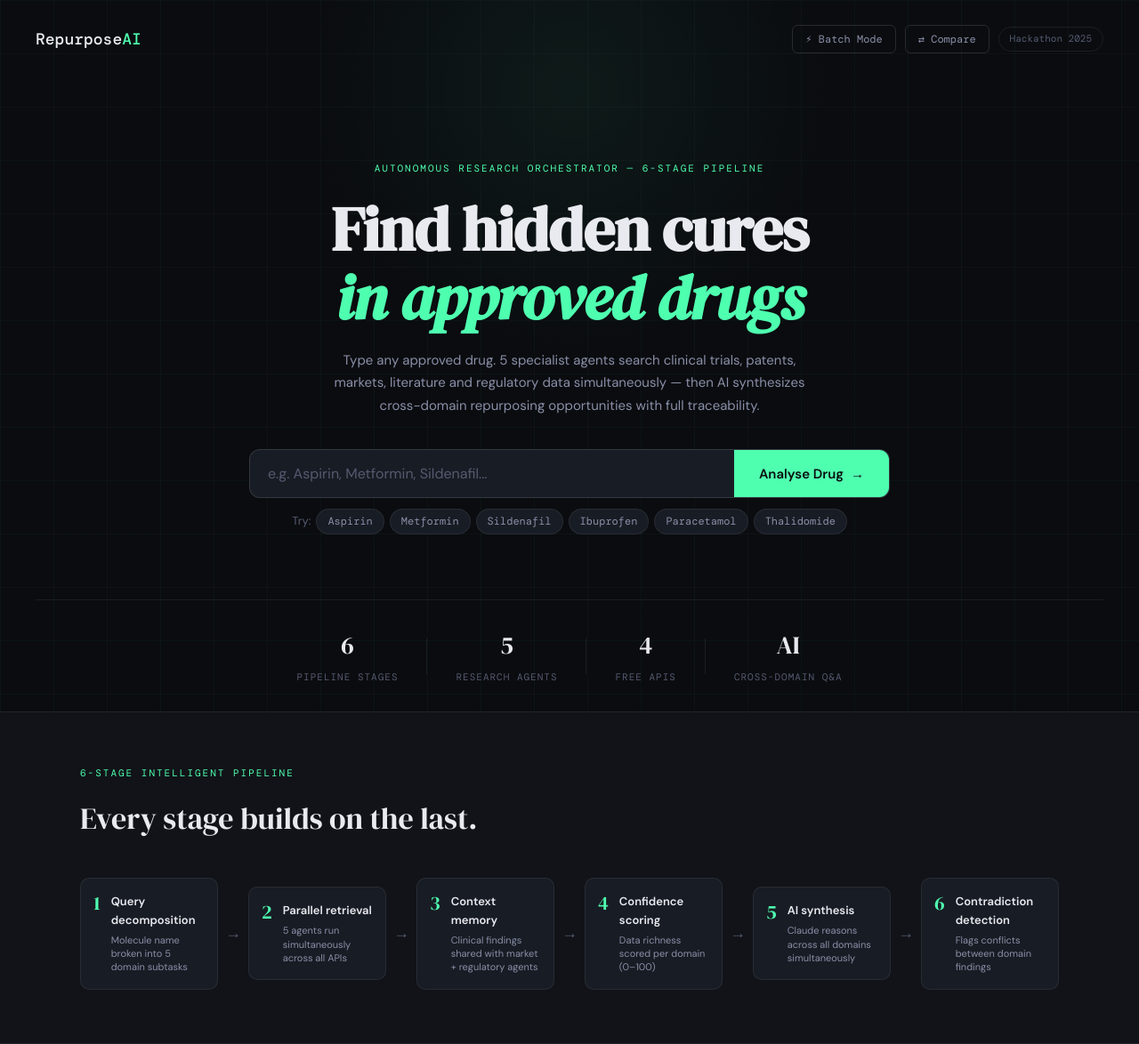
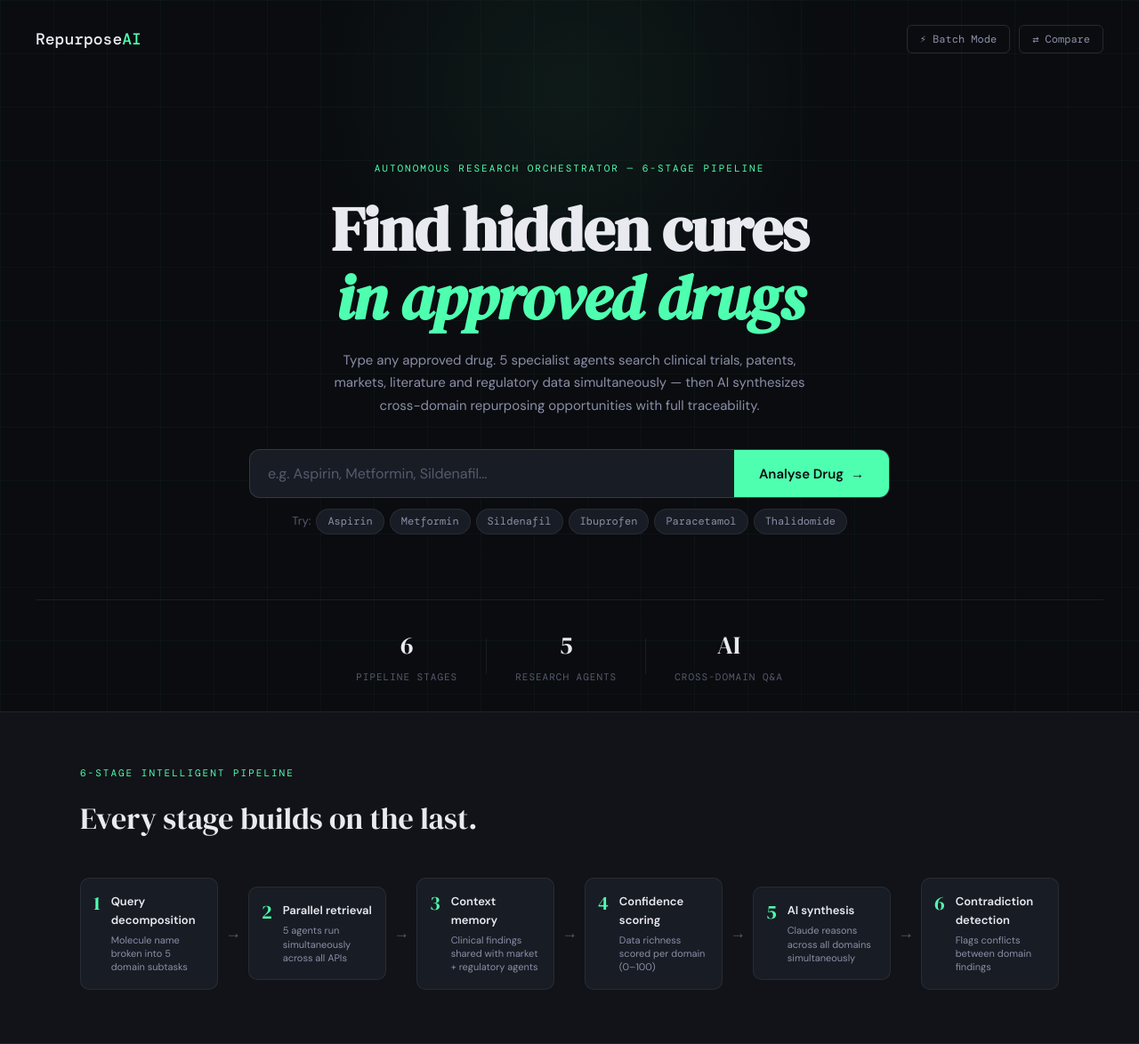
Before and after one commit to Baarath-Arumugaraja/MVP, a Flask app: page / in a window 1280 px wide. Shown: the whole page at 89% size. Run offline with Flask 3, Linux system fonts and the light colour scheme; some libraries are stand-ins or nearby versions.

Commit message:
Remove Hackathon tag and Free APIs stat
Removed 'Hackathon 2025' tag and 'Free APIs' stat from the index.html.

```diff
--- a/frontend/templates/index.html
+++ b/frontend/templates/index.html
@@ -19,7 +19,6 @@
     <div class="nav-right">
       <button class="nav-btn" onclick="showSection('batch-section')">⚡ Batch Mode</button>
       <button class="nav-btn" onclick="showSection('compare-section')">⇄ Compare</button>
-      <div class="nav-tag">Hackathon 2025</div>
     </div>
   </nav>
   <div class="hero-content">
@@ -47,8 +46,6 @@
     <div class="stat"><span class="stat-num">6</span><span class="stat-label">Pipeline stages</span></div>
     <div class="stat-div"></div>
     <div class="stat"><span class="stat-num">5</span><span class="stat-label">Research agents</span></div>
-    <div class="stat-div"></div>
-    <div class="stat"><span class="stat-num">4</span><span class="stat-label">Free APIs</span></div>
     <div class="stat-div"></div>
     <div class="stat"><span class="stat-num">AI</span><span class="stat-label">Cross-domain Q&amp;A</span></div>
   </div>
```
